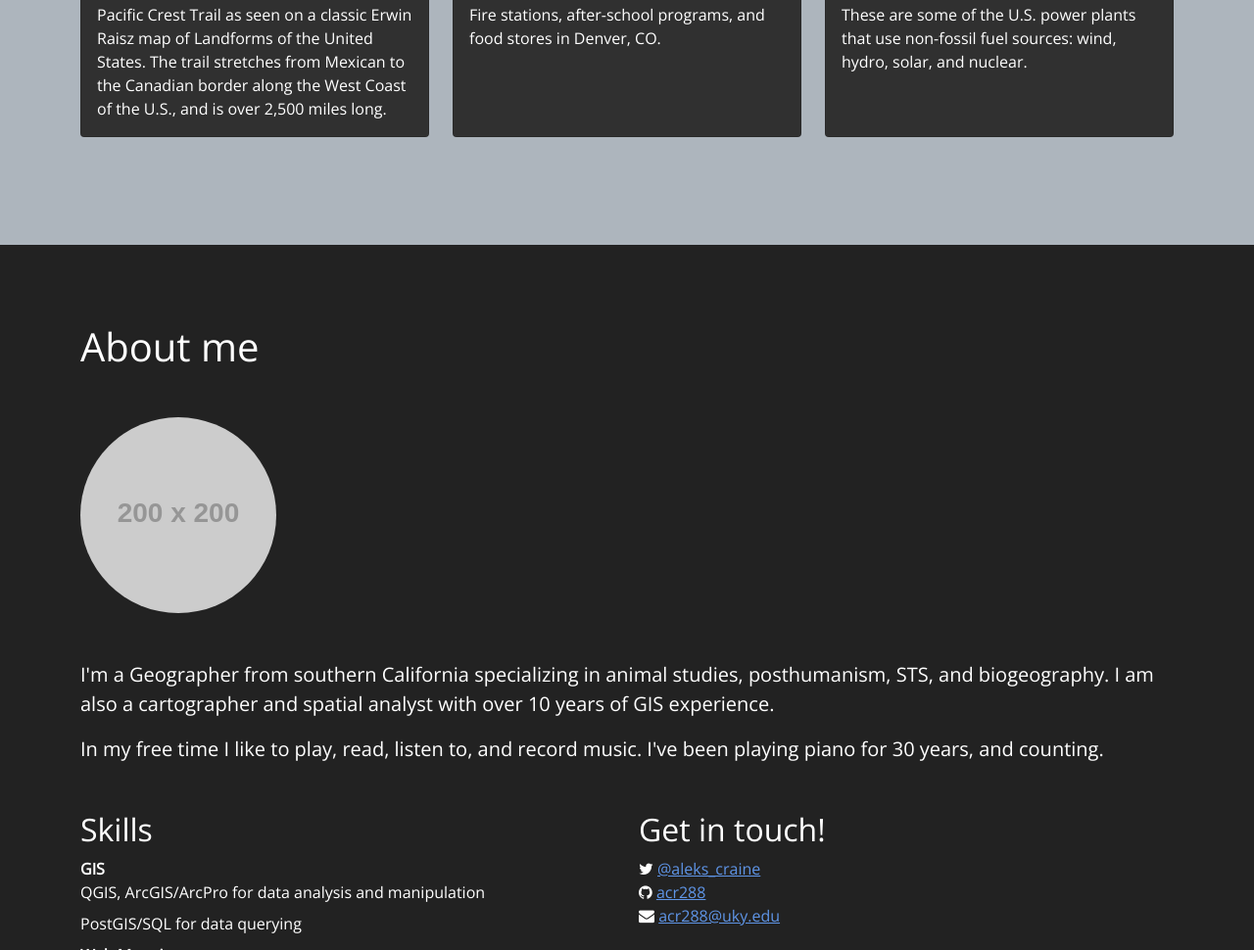
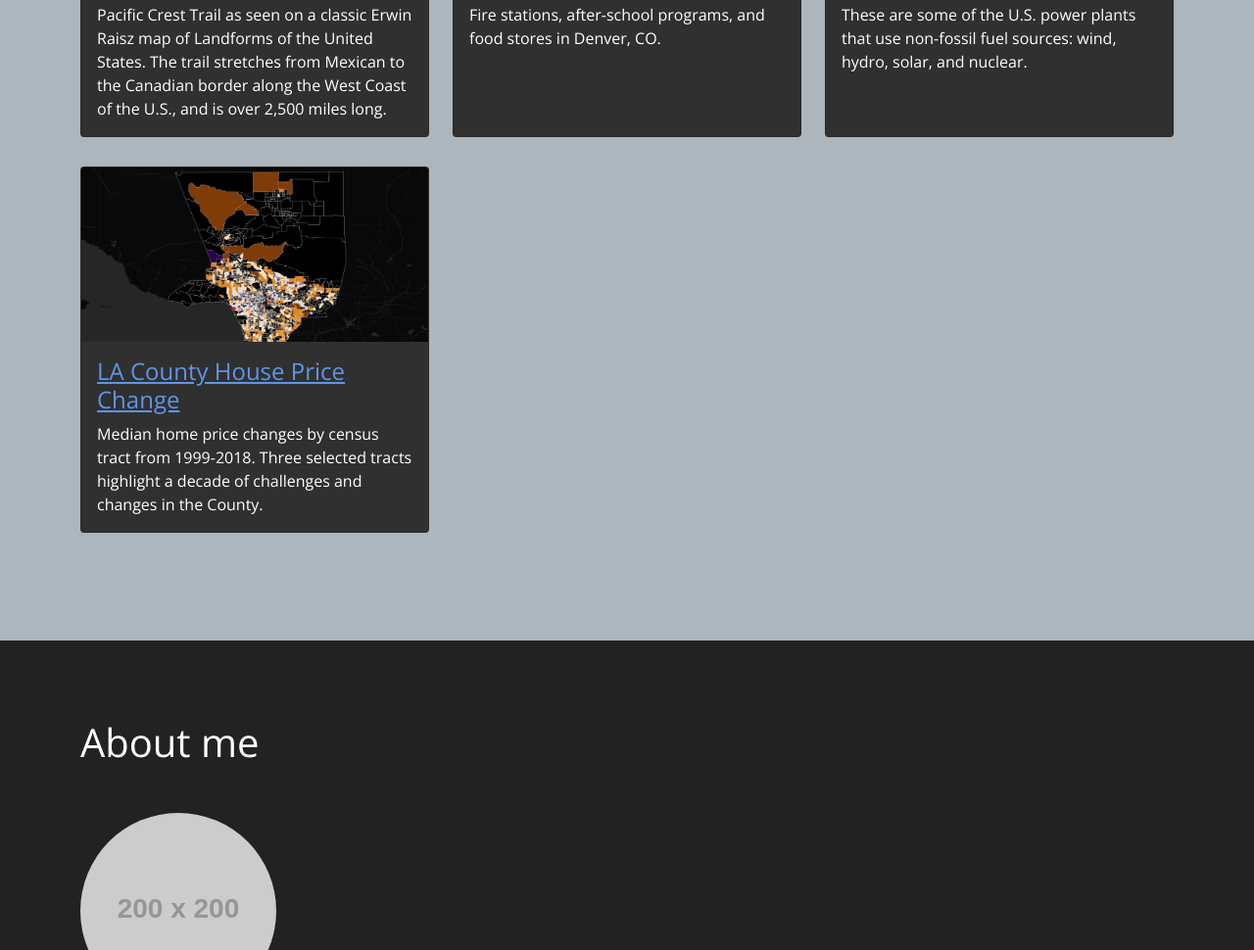
Before and after one commit to acr288/acr288.github.io, a plain HTML site: page index.html in a window 1280 px wide. Shown: the part 1077-2047 px from the top of the page at 98% size. Drawn offline with nearby package versions, Linux system fonts and the light colour scheme; placeholder pictures from the web are drawn by us.

Commit message:
add la prices map

```diff
--- a/index.html
+++ b/index.html
@@ -87,7 +87,8 @@
                 <button type="button" class="btn-close" data-bs-dismiss="modal" aria-label="Close"></button>
               </div>
               <div class="modal-body">
-                    <img src="https://acr288.github.io/king-crimson-tour/king-crimson-lineup.jpg" class="mw-100" alt="Preview of map.">
+                <img src="https://acr288.github.io/king-crimson-tour/king-crimson-lineup.jpg" class="mw-100"
+                  alt="Preview of map.">
                 Visit <a href="https://acr288.github.io/king-crimson-tour/">map link</a>
               </div>
               <!-- <div class="modal-footer">
@@ -98,7 +99,9 @@
         </div>
         <div class="col-lg-4 col-sm-6 portfolio-item">
           <div class="card h-100">
-            <a target="_blank" href="https://api.mapbox.com/styles/v1/acraine/ckpnbugvd04j017o5992e4en0.html?title=view&access_token=pk.eyJ1IjoiYWNyYWluZSIsImEiOiJja3BpcXAzZGwycXZ2MndsYXJlaGdsZTd6In0._wkN7PCyA53JMWWy6XQtUg&zoomwheel=true&fresh=true#12.02/22.01428/-159.62028/8.8"><img class="card-img-top" src="images/waimea-canyon.jpg" alt="" /></a>
+            <a target="_blank"
+              href="https://api.mapbox.com/styles/v1/acraine/ckpnbugvd04j017o5992e4en0.html?title=view&access_token=pk.eyJ1IjoiYWNyYWluZSIsImEiOiJja3BpcXAzZGwycXZ2MndsYXJlaGdsZTd6In0._wkN7PCyA53JMWWy6XQtUg&zoomwheel=true&fresh=true#12.02/22.01428/-159.62028/8.8"><img
+                class="card-img-top" src="images/waimea-canyon.jpg" alt="" /></a>
             <div class="card-body">
               <h4 class="card-title">
                 <a target="_blank"
@@ -127,7 +130,8 @@
         </div>
         <div class="col-lg-4 col-sm-6 portfolio-item">
           <div class="card h-100">
-            <a target="_blank" href="images/pacific_trail_small.jpg"><img class="card-img-top" src="images/pct.jpg" alt="" /></a>
+            <a target="_blank" href="images/pacific_trail_small.jpg"><img class="card-img-top" src="images/pct.jpg"
+                alt="" /></a>
             <div class="card-body">
               <h4 class="card-title">
                 <a target="_blank" href="images/pacific_trail_small.jpg">Pacific Crest Trail</a>
@@ -167,9 +171,26 @@
             </div>
           </div>
         </div>
+        <div class="col-lg-4 col-sm-6 portfolio-item">
+          <div class="card h-100">
+            <a target="_blank" href="https://acr288.github.io/LA-housing/"><img class="card-img-top"
+                src="images/laprices.png" alt="" /></a>
+            <div class="card-body">
+              <h4 class="card-title">
+                <a target="_blank" href="https://acr288.github.io/LA-housing/">LA County House Price Change</a>
+              </h4>
+              <p class="card-text">
+                Median home price changes by census tract from 1999-2018. Three selected tracts highlight a decade of
+                challenges and changes in the County.
+              </p>
+            </div>
+          </div>
+        </div>
+
       </div>
     </div>
   </section>
+
 
   <!-- About Section -->
   <section id="about">
```
Also changed, not shown: images/laprices.png (added). Lines whose indentation alone changed are shown as unchanged.
